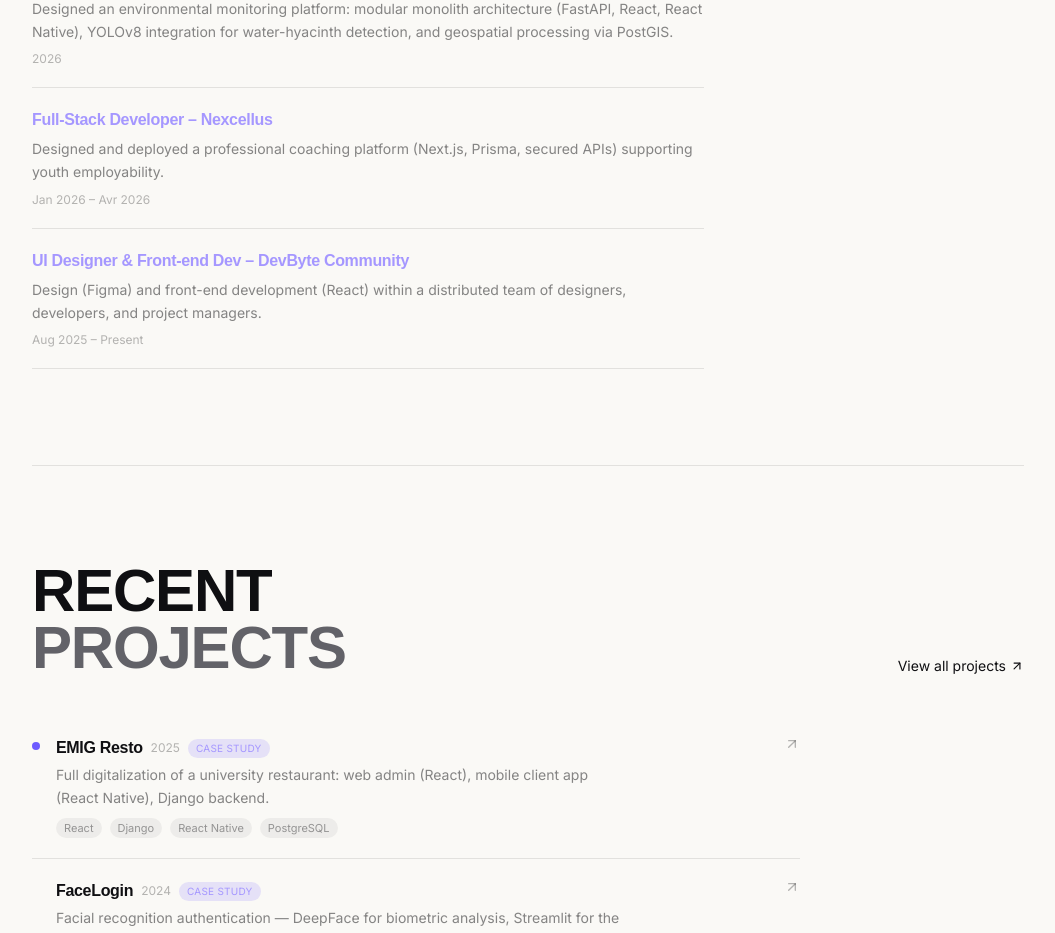
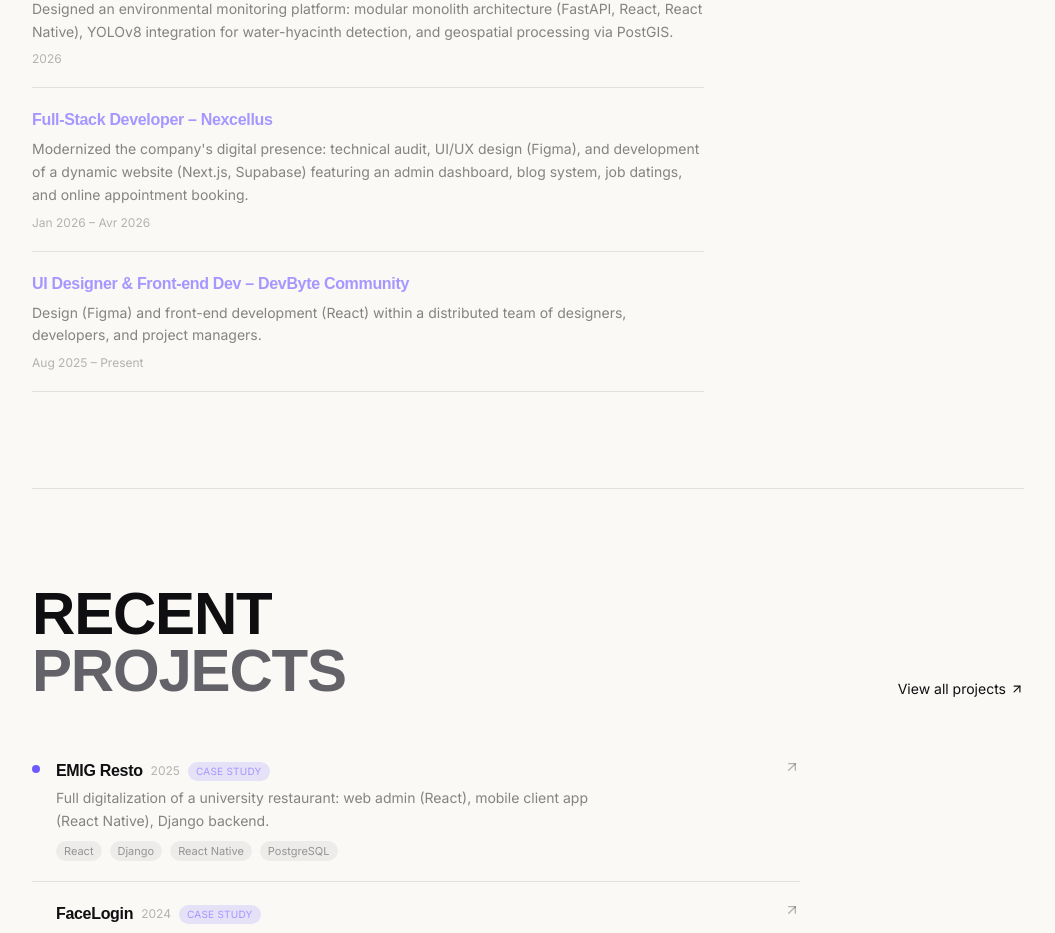
Before and after one commit to Ismail0u/portfolio, a React (Vite) app in the folder portfolio/: page / in a window 1280 px wide. Shown: the part 2120-3053 px from the top of the page, without its empty margins (112-1167 px from the left). Built offline with nearby package versions, Linux system fonts and the light colour scheme.

Commit message:
docs: enrich Nexcellus experience description with full-stack stack and features

```diff
--- a/portfolio/src/constants/timelineData.js
+++ b/portfolio/src/constants/timelineData.js
@@ -19,9 +19,9 @@ export const TIMELINE = [
     titleFr: 'Développeur Full-Stack – Nexcellus',
     titleEn: 'Full-Stack Developer – Nexcellus',
     descriptionFr:
-      "Conception et déploiement d'une plateforme de coaching professionnel (Next.js, Prisma, API sécurisées) pour l'employabilité des jeunes.",
+      "Modernisation de la présence digitale de l'entreprise : audit technique, conception UI/UX (Figma) et développement d'un site web dynamique (Next.js, Supabase) incluant un dashboard admin, un système de blog, des job datings et une prise de rendez-vous en ligne.",
     descriptionEn:
-      "Designed and deployed a professional coaching platform (Next.js, Prisma, secured APIs) supporting youth employability.",
+      "Modernized the company's digital presence: technical audit, UI/UX design (Figma), and development of a dynamic website (Next.js, Supabase) featuring an admin dashboard, blog system, job datings, and online appointment booking.",
     type: 'work',
   },
   {
```
